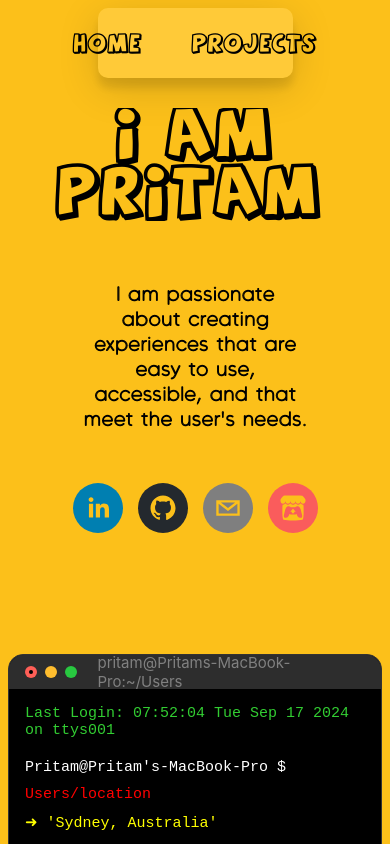
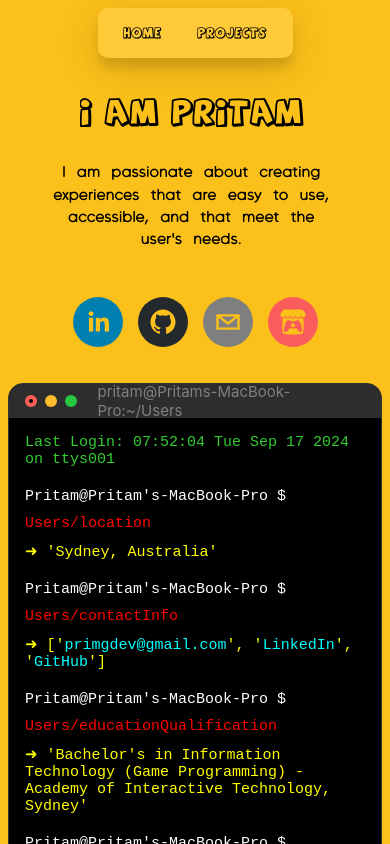
Before and after one commit to PritamMaharjan86/portfolio-react, a React (Create React App) app: page / in a window 390 px wide. Shown: the top 844 px of the page. Built offline with nearby package versions, Linux system fonts and the light colour scheme.

Commit message:
responsive

```diff
--- a/src/App.css
+++ b/src/App.css
@@ -32,6 +32,93 @@
   text-align: center;
 }
 
+.text {
+  font-size: 20px;
+  color: black;
+  font-family: textFont;
+  width: 60%;
+  font-weight: bold;
+  transform: translateX(0px);
+  opacity: 1;
+}
+.word {
+  display: inline-block;
+  opacity: 0;
+  transform: translateX(0.5rem);
+  animation: fadeIn 0.8s ease-out forwards;
+  margin-right: 0.5rem;
+  padding: 0.1rem;
+}
+
+@keyframes fadeIn {
+  to {
+    opacity: 1;
+    transform: translateX(0);
+  }
+}
+
+.word:nth-child(1) {
+  animation-delay: 0s;
+}
+.word:nth-child(2) {
+  animation-delay: 0.2s;
+}
+.word:nth-child(3) {
+  animation-delay: 0.4s;
+}
+.word:nth-child(4) {
+  animation-delay: 0.6s;
+}
+.word:nth-child(5) {
+  animation-delay: 0.8s;
+}
+.word:nth-child(6) {
+  animation-delay: 1s;
+}
+.word:nth-child(7) {
+  animation-delay: 1.2s;
+}
+.word:nth-child(8) {
+  animation-delay: 1.4s;
+}
+.word:nth-child(9) {
+  animation-delay: 1.6s;
+}
+.word:nth-child(10) {
+  animation-delay: 1.8s;
+}
+.word:nth-child(11) {
+  animation-delay: 2s;
+}
+.word:nth-child(12) {
+  animation-delay: 2.2s;
+}
+.word:nth-child(13) {
+  animation-delay: 2.4s;
+}
+.word:nth-child(14) {
+  animation-delay: 2.6s;
+}
+.word:nth-child(15) {
+  animation-delay: 2.8s;
+}
+.word:nth-child(16) {
+  animation-delay: 3s;
+}
+.word:nth-child(17) {
+  animation-delay: 3.2s;
+}
+.word:nth-child(18) {
+  animation-delay: 3.4s;
+}
+
+.animation {
+  font-size: 50px;
+  display: inline-block;
+  font-family: CustomFont;
+  max-width: 100%;
+}
+
 .social-icon {
   transition: transform 0.3s ease;
 }
@@ -58,9 +145,11 @@
     transform: rotate(0deg);
   }
 }
+
 .project {
-  width: 300px;
-  height: 400px;
+  width: 90%;
+  max-width: 300px;
+  height: auto;
   margin-top: 100px;
   padding: 1rem;
   border-radius: 1rem;
@@ -70,25 +159,29 @@
   display: flex;
   flex-direction: column;
   overflow: hidden;
+  transition: transform 0.3s ease-in-out, width 0.3s ease-in-out;
+}
+
+.project:hover {
+  transform: scale(1.02);
 }
 
 .project-img:hover {
   transform: scale(1.05);
   background-size: 110%;
   z-index: 0;
-
 }
 
 .project-wrap {
   display: flex;
   flex-direction: column;
-  height: 100vh;
+  height: auto;
 }
 
 .project-img {
   flex: 2;
   width: 100%;
-  height: 100%;
+  height: auto;
   background-size: cover;
   background-position: center;
   background-repeat: no-repeat;
@@ -114,7 +207,6 @@
   line-height: 1.5em;
   font-family: textFont;
   font-weight: bold;
-
 }
 
 h3 {
@@ -122,3 +214,57 @@ h3 {
   line-height: 1;
   margin: 0;
 }
+
+@media (max-width: 768px) {
+  .project {
+    width: 80%;
+    max-width: none;
+    margin: 20px auto;
+  }
+
+  .project-text {
+    font-size: 1rem;
+    padding: 0.75rem;
+  }
+
+  h3 {
+    font-size: 1.25rem;
+  }
+}
+
+@media (max-width: 480px) {
+  .project {
+    width: 95%;
+    max-width: none;
+    margin: 10px auto;
+  }
+
+  .project-text {
+    font-size: 0.9rem;
+    padding: 0.5rem;
+  }
+
+  h3 {
+    font-size: 1rem;
+  }
+  .wrapper {
+    font-size: 28px;
+    margin-top: 60px;
+  }
+
+  .text {
+    font-size: 15px;
+    color: black;
+    font-family: textFont;
+    width: 80%;
+    font-weight: bold;
+  }
+
+  .animation {
+    font-size: 25px;
+    display: inline-block;
+    font-family: CustomFont;
+    max-width: 100%;
+    margin-top: 30px;
+  }
+}
--- a/src/components/navigation.css
+++ b/src/components/navigation.css
@@ -11,12 +11,14 @@
   z-index: 1;
   box-shadow: 0px 10px 40px rgba(0, 0, 0, 0.15),
     0px 10px 10px rgba(0, 0, 0, 0.1);
+  transition: width 0.5s ease-in-out;
 }
 
 ul {
   margin: 0;
   padding: 0;
   display: flex;
+  justify-content: center;
 }
 
 ul li {
@@ -74,3 +76,54 @@ ul li a:hover:before {
 .active {
   color: #5c27b2;
 }
+@media (max-width: 768px) {
+  .nav-holder {
+    width: 80%;
+    height: 60px;
+  }
+
+  ul li {
+    margin: 0 10px;
+  }
+
+  ul li a {
+    font-size: 16px;
+  }
+}
+
+
+@media (max-width: 480px) {
+  .nav-holder {
+    width: 50%;
+    height: 50px;
+  }
+
+  ul {
+    flex-direction: row;
+    align-items: center;
+  }
+
+  ul li {
+    margin: 5px 0;
+  }
+
+  ul li a {
+    font-size: 10px;
+    padding: 18px;
+
+  }
+
+  ul:hover li a {
+    transform: none;
+    opacity: 1;
+    filter: none;
+  }
+
+  ul li a:hover {
+    transform: scale(1.2);
+  }
+
+  .nav-holder {
+    margin-bottom: 10px;
+  }
+}
--- a/src/pages/home.js
+++ b/src/pages/home.js
@@ -68,11 +68,30 @@ function Home() {
                         wrapper="span"
                         cursor={true}
                         repeat={Infinity}
-                            style={{ fontSize: '50px', display: 'inline-block', fontFamily: 'CustomFont', maxWidth: '100%' }}
+                        className='animation'
                     />
                 </h1>
 
-                    <p style={{ fontSize: '20px', color: 'black', fontFamily: 'textFont', width: '60%' , fontWeight:'bold'}}> I am passionate about creating experiences that are easy to use, accessible, and that meet the user's needs.</p>
+                <p className='text' ><span className='word visible'> I </span>
+                    <span className='word visible'> am </span>
+                    <span className='word visible'> passionate </span>
+                    <span className='word visible'> about </span>
+                    <span className='word visible'> creating </span>
+                    <span className='word visible'> experiences </span>
+                    <span className='word visible'> that </span>
+                    <span className='word visible'> are </span>
+                    <span className='word visible'> easy </span>
+                    <span className='word visible'> to </span>
+                    <span className='word visible'> use, </span>
+                    <span className='word visible'> accessible, </span>
+                    <span className='word visible'> and </span>
+                    <span className='word visible'> that </span>
+                    <span className='word visible'> meet </span>
+                    <span className='word visible'> the </span>
+                    <span className='word visible'> user's </span>
+                    <span className='word visible'> needs. </span>
+                </p>
+
                 {loading ? <Loader /> : <p></p>}
                 <div style={{ display: 'flex', gap: '15px' }}>
                     <SocialIcon url="https://www.linkedin.com/in/pritammaharjan/" className="social-icon" />
@@ -105,7 +124,11 @@ function Home() {
                         justifyContent: 'center',
                         alignItems: 'center',
                         width: '100%',
-                            height: '100vh',
+                        height: {
+                            xs: '80vh',  // For mobile screens
+                            sm: '90vh',  // For tablets
+                            md: '100vh', // For larger screens (default)
+                        },
                         bgcolor: 'background.default'
                     }}
                 >
```
Lines whose indentation alone changed are shown as unchanged.
